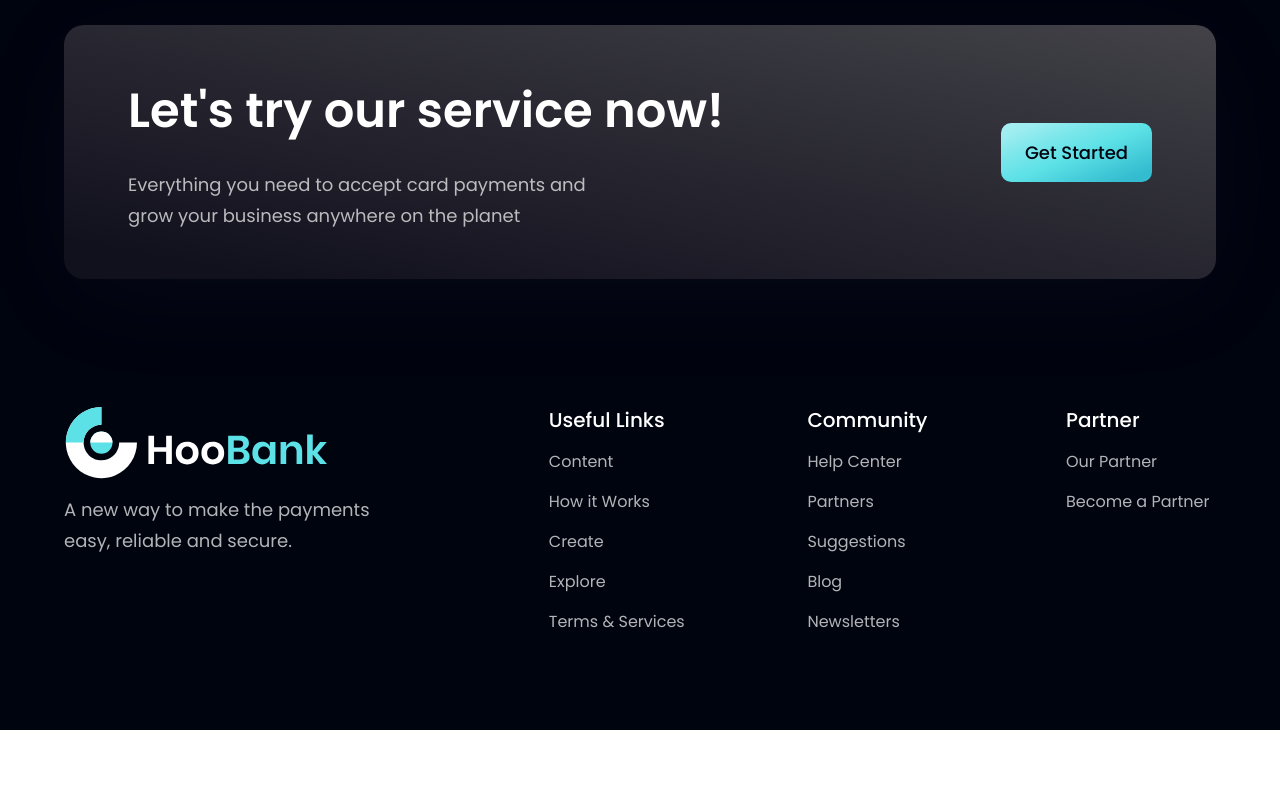
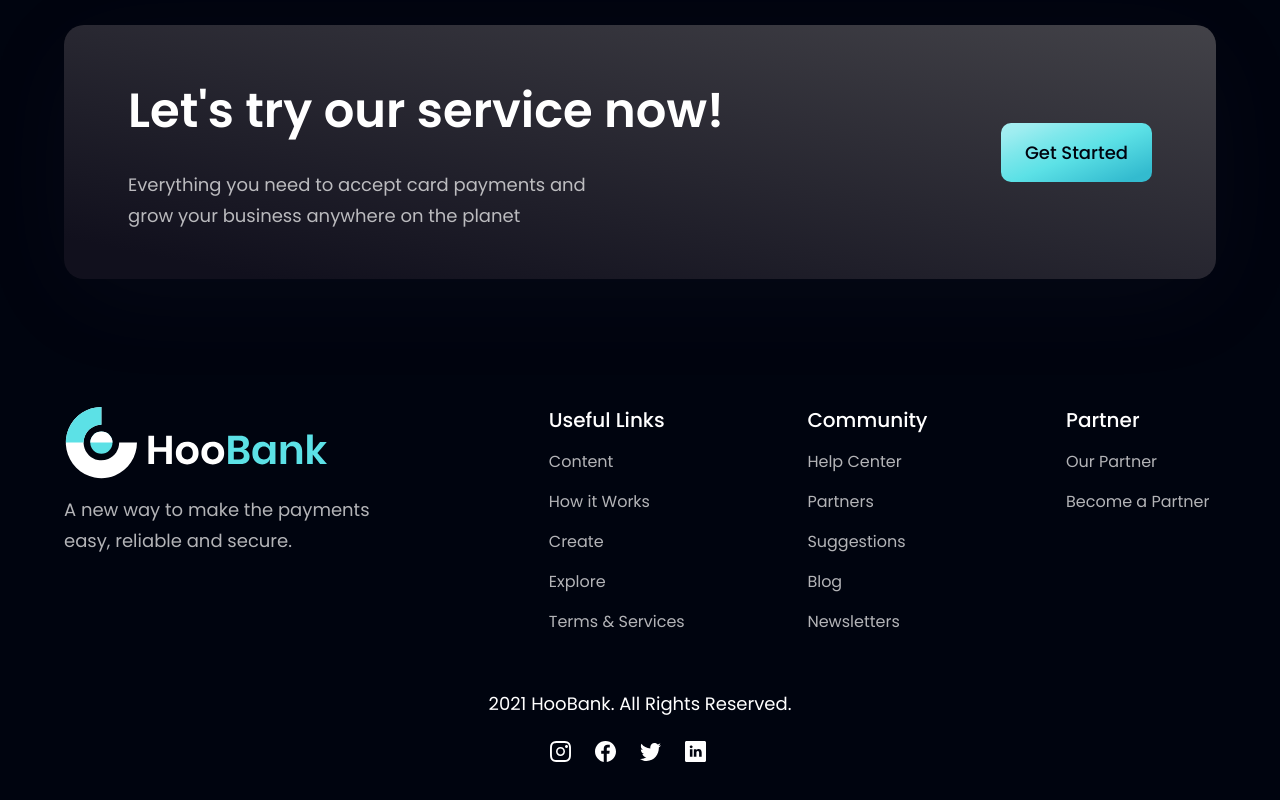
Before and after one commit to podestal/bank-tailwind-landing, a React (Vite) app: page / in a window 1280 px wide. Shown: the part 3955-4755 px from the top of the page. Before the commit the page ends 4685 px from the top, so only its background shows below. Built offline with nearby package versions, Linux system fonts and the light colour scheme.

Commit message:
site done

```diff
--- a/src/components/Footer.jsx
+++ b/src/components/Footer.jsx
@@ -35,6 +35,19 @@
                 ))}
             </div>
         </div>
+        <div className="mt-6">
+            <p className="font-poppins font-normal text-center text-[18px] leading-[27px] text-white mb-6">2021 HooBank. All Rights Reserved.</p>
+            <div className="flex flex-row md:mt-0 items-center justify-center">
+                {socialMedia.map((social, idx) => (
+                    <img
+                        key={social.id}
+                        src={social.icon}
+                        alt={social.id}
+                        className={`w-[21px] h-[21px] object-contain cursor-pointer ${idx !== socialMedia.length ? 'mr-6' : 'mr-0'}`}
+                    />
+                ))}
+            </div>
+        </div>
     </footer>
   )
 }
```
Also changed, not shown: src/assets/hero-iso.png (added).
